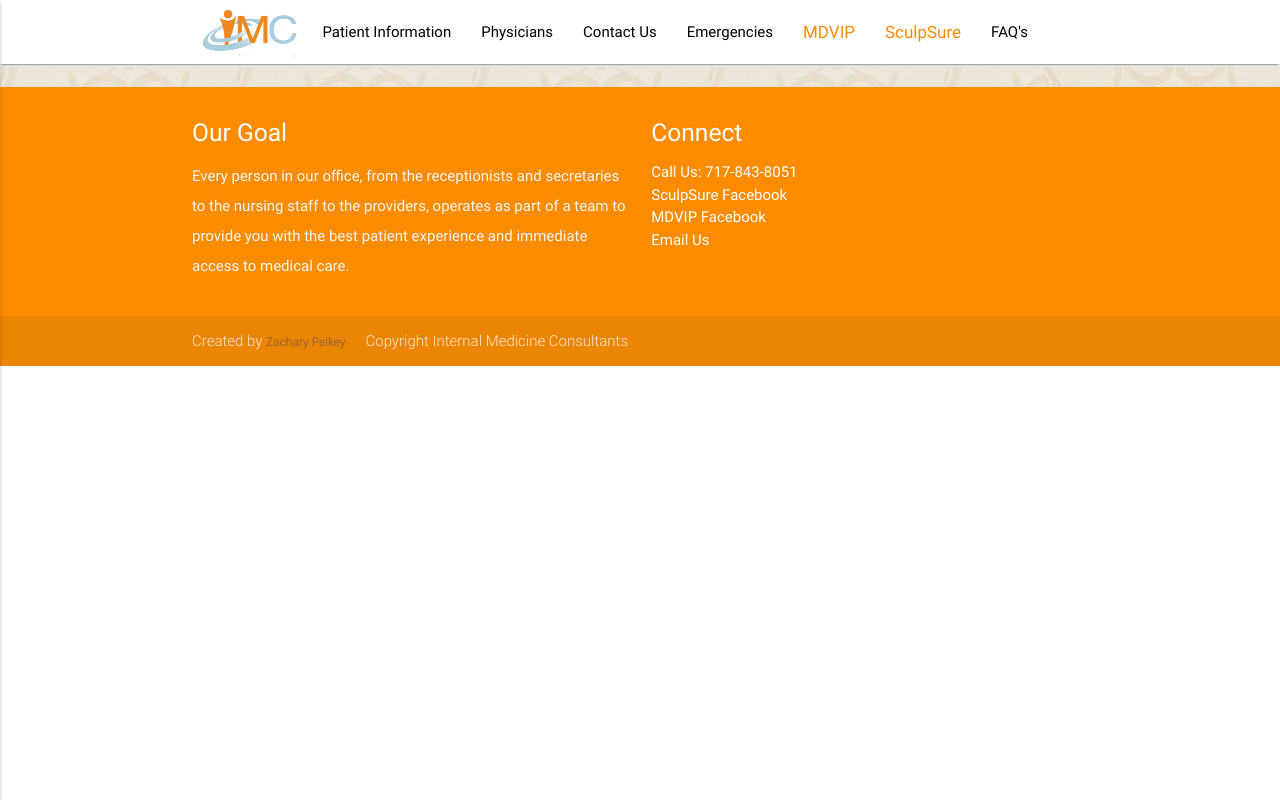
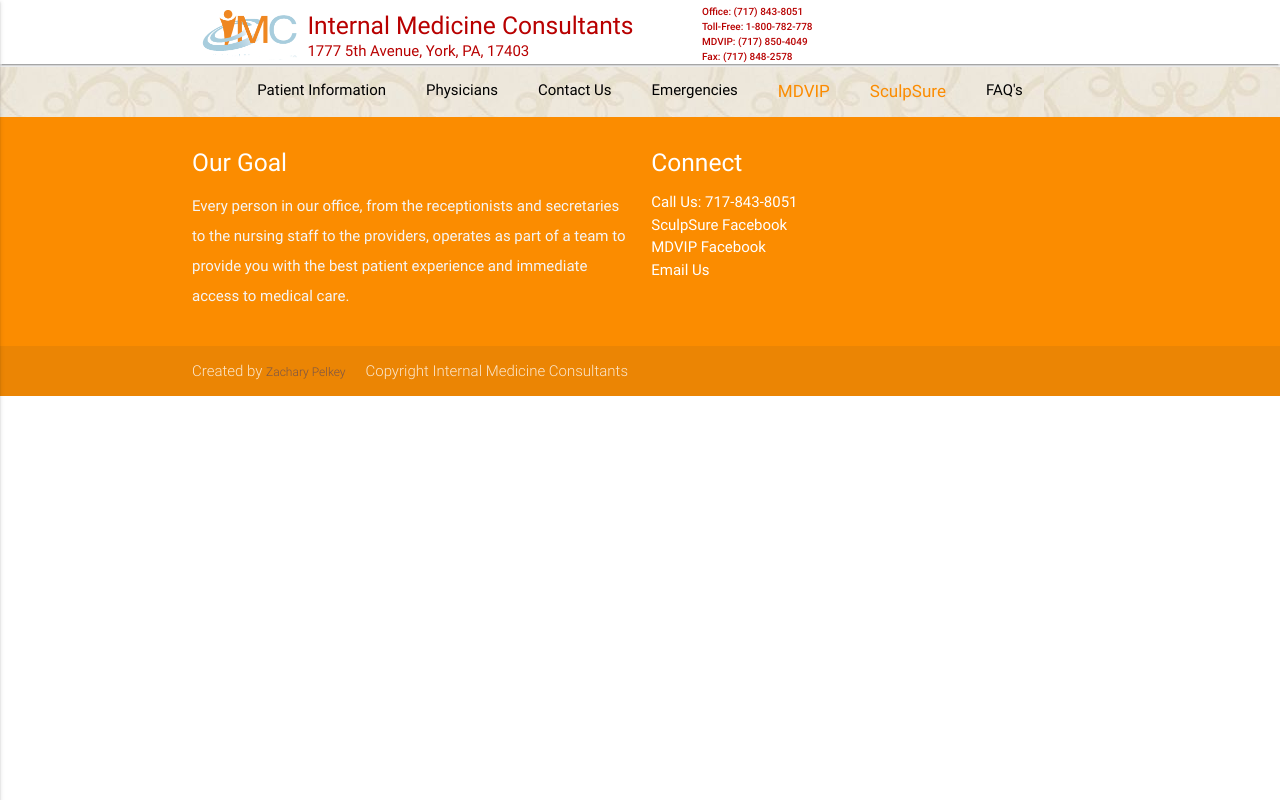
Before and after one commit to imcyork/imcyork, a React app: page /example in a window 1280 px wide. Built offline with nearby package versions, Linux system fonts and the light colour scheme.

Commit message:
Navigation fixes

```diff
--- a/css/style.css
+++ b/css/style.css
@@ -13,6 +13,58 @@ nav{
   margin-bottom: 3px;
 }
 
+#nav-links{
+  position: absolute;
+  top: 64px;
+  display: flex;
+  justify-content: center;
+  width: 100%;
+}
+
+
+#nav-links li{
+  margin: 0 20px;
+  display: inline-flex;
+}
+
+
+#title-text{
+  position: absolute;
+  top: 0;
+  color: #b80000;
+}
+
+#title-subtext{
+  color: #b80000;
+  position: absolute;
+  bottom: 5px;
+  margin-bottom: -7px;
+}
+
+#side-info{
+  margin-top: -20px;
+  position: absolute;
+  top: 0;
+  left: 510px;
+  font-size: 10px;
+  font-weight: 500;
+  color: #b80000;
+}
+
+#side-info ul{
+    display: flex !important;
+  flex-direction: column;
+}
+
+#side-info li{
+    height: 15px;
+    margin: 0;
+    padding: 0;
+}
+
+#page-content{
+  padding-top: 40px;
+}
 
 .fix{
   max-width: 100vw;
@@ -203,6 +255,16 @@ p {
     display: block;
     margin: 0 auto;
   }
+
+  #title-text{
+    font-size: 20px;
+    left: 45px;
+  }
+
+  #title-subtext{
+    left: 45px;
+  }
+
 }
 
 @media only screen and (max-width : 600px) {
--- a/src/components/App.js
+++ b/src/components/App.js
@@ -38,17 +38,23 @@ const Header = () => ({
         </ul>
         <nav className="white" role="navigation">
           <div className="nav-wrapper container">
-            <Link className="dropdown-button" data-activates="dropdown2" to="/" width="96px" id="logo-container" href="#"><img alt="" className="site-logo" height="50px" src="/images/logo.png" /></Link>
-            <ul className="right hide-on-med-and-down">
-              <li><a href="#!" data-activates="dropdown1" className="black-text dropdown-button">Patient Information</a></li>
-              <li><Link className="black-text" to="/physicians/">Physicians</Link></li>
-              <li><Link className="black-text" to="/appointments/">Contact Us</Link></li>
-              <li><Link className="black-text" to="/emergencies/">Emergencies</Link></li>
-              <li><Link to="/mdvip/" className="bigger orange-text text-darken-1" >MDVIP</Link></li>
-              <li><Link to="/sculpsure/" className=" bigger orange-text text-darken-1">SculpSure</Link></li>
-              <li><Link className="black-text" to="/faqs/">FAQ's</Link></li>
-            </ul>
-
+            <Link className="dropdown-button" data-activates="dropdown2" to="/" width="96px" id="logo-container" href="#"><img alt="" className="site-logo hide-on-med-and-down" height="50px" src="/images/logo.png" /></Link>
+            <div className="title-contain">
+              <h5 id="title-text">
+              Internal Medicine Consultants
+              </h5>
+              <p id="title-subtext">
+                1777 5th Avenue, York, PA, 17403
+              </p>
+            </div>
+            <div id="side-info" className="hide-on-med-and-down">
+              <ul>
+                <li>Office: (717) 843-8051</li>
+                <li>Toll-Free: 1-800-782-778 </li>
+                <li>MDVIP: (717) 850-4049</li>
+                <li>Fax: (717) 848-2578</li>
+              </ul>
+            </div>
             <ul onClick={this.closeNav} id="nav-mobile" className="side-nav">
               <li><Link className="black-text" to="/services">Services</Link></li>
               <li><Link className="black-text" to="/insurance">Insurances</Link></li>
@@ -63,6 +69,18 @@ const Header = () => ({
             <a href="#" data-activates="nav-mobile" className="button-collapse"><i className="material-icons">menu</i></a>
           </div>
         </nav>
+
+        <div>
+          <ul id="nav-links" className="hide-on-med-and-down">
+            <li><a href="#!" data-activates="dropdown1" className="black-text dropdown-button">Patient Information</a></li>
+            <li><Link className="black-text" to="/physicians/">Physicians</Link></li>
+            <li><Link className="black-text" to="/appointments/">Contact Us</Link></li>
+            <li><Link className="black-text" to="/emergencies/">Emergencies</Link></li>
+            <li><Link to="/mdvip/" className="bigger orange-text text-darken-1" >MDVIP</Link></li>
+            <li><Link to="/sculpsure/" className=" bigger orange-text text-darken-1">SculpSure</Link></li>
+            <li><Link className="black-text" to="/faqs/">FAQ's</Link></li>
+          </ul>
+        </div>
       </div>
     );
   },
```
Also changed, not shown: 1 other file (tests, documents, lock files or other folders).
